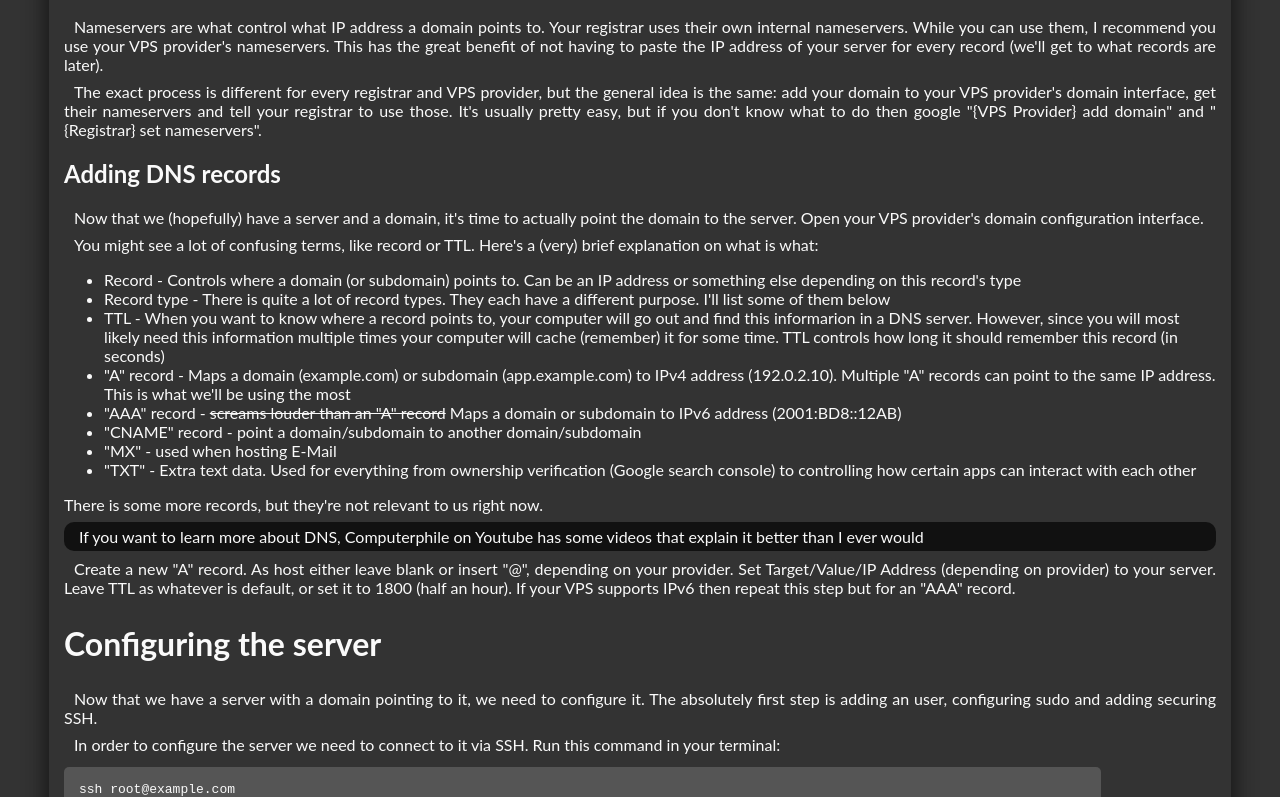
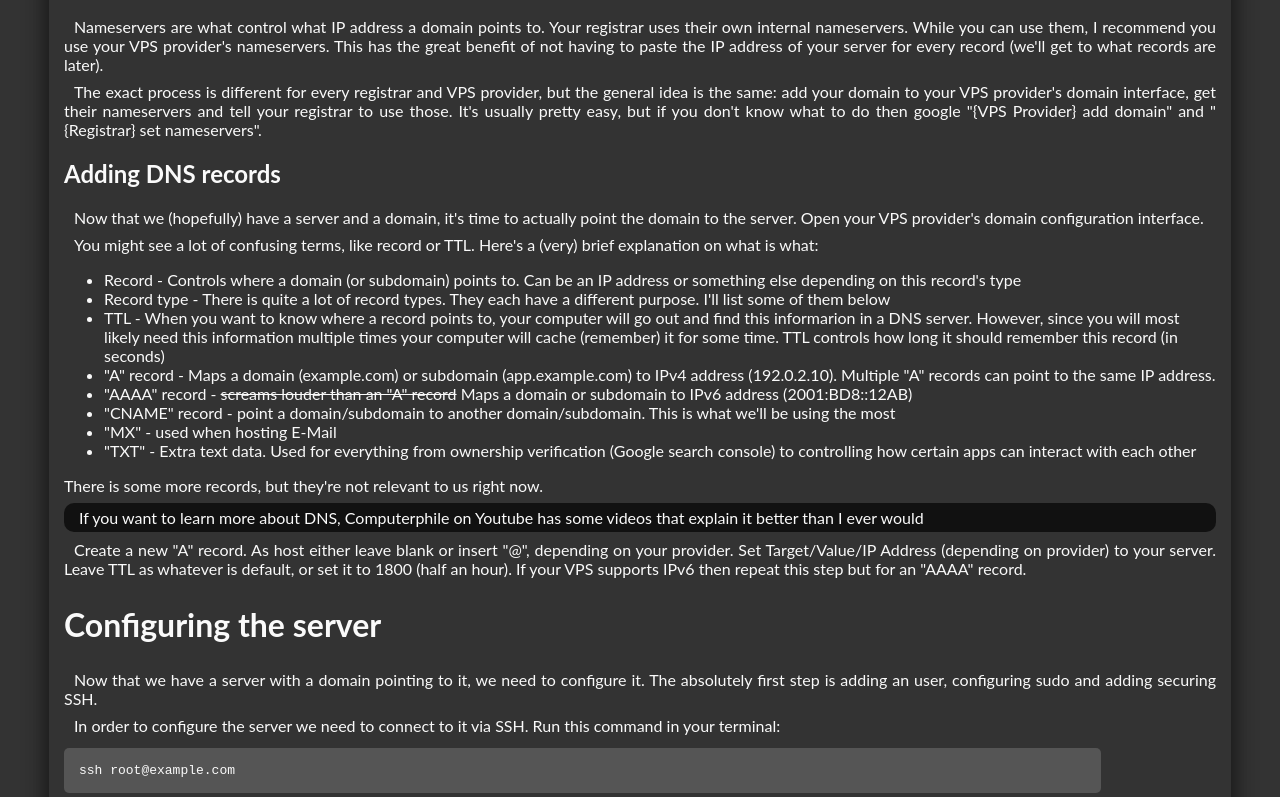
Before and after one commit to draganczukp/blog, a website: page html/posts/Selfhosting-a-cloud.-Part-0:-Basic-setup.html in a window 1280 px wide. Shown: the part 1977-2774 px from the top of the page. Drawn offline with nearby package versions, Linux system fonts and the light colour scheme; files that its build step writes are made by us from their sources.

Commit message:
Saint Pipeline, please give me the green light

```diff
--- a/html/posts/Selfhosting-a-cloud.-Part-0:-Basic-setup.html
+++ b/html/posts/Selfhosting-a-cloud.-Part-0:-Basic-setup.html
@@ -111,9 +111,9 @@ You might see a lot of confusing terms, like record or TTL. Here's a (very) brie
 		<li>Record - Controls where a domain (or subdomain) points to. Can be an IP address or something else depending on this record's type</li>
 		<li>Record type - There is quite a lot of record types. They each have a different purpose. I'll list some of them below</li>
 		<li>TTL - When you want to know where a record points to, your computer will go out and find this informarion in a DNS server. However, since you will most likely need this information multiple times your computer will cache (remember) it for some time. TTL controls how long it should remember this record (in seconds)</li>
-		<li>"A" record - Maps a domain (example.com) or subdomain (app.example.com) to IPv4 address (192.0.2.10). Multiple "A" records can point to the same IP address. This is what we'll be using the most</li>
-		<li>"AAA" record - <s>screams louder than an "A" record</s> Maps a domain or subdomain to IPv6 address (2001:BD8::12AB)</li>
-		<li>"CNAME" record - point a domain/subdomain to another domain/subdomain</li>
+		<li>"A" record - Maps a domain (example.com) or subdomain (app.example.com) to IPv4 address (192.0.2.10). Multiple "A" records can point to the same IP address.</li>
+		<li>"AAAA" record - <s>screams louder than an "A" record</s> Maps a domain or subdomain to IPv6 address (2001:BD8::12AB)</li>
+		<li>"CNAME" record - point a domain/subdomain to another domain/subdomain. This is what we'll be using the most</li>
 		<li>"MX" - used when hosting E-Mail</li>
 		<li>"TXT" - Extra text data. Used for everything from ownership verification (Google search console) to controlling how certain apps can interact with each other</li>
 </ul>
@@ -123,7 +123,7 @@ There is some more records, but they're not relevant to us right now.
 If you want to learn more about DNS, Computerphile on Youtube has some videos that explain it better than I ever would
 </p>
 <p>
-Create a new "A" record. As host either leave blank or insert "@", depending on your provider. Set Target/Value/IP Address (depending on provider) to your server. Leave TTL as whatever is default, or set it to 1800 (half an hour). If your VPS supports IPv6 then repeat this step but for an "AAA" record.
+Create a new "A" record. As host either leave blank or insert "@", depending on your provider. Set Target/Value/IP Address (depending on provider) to your server. Leave TTL as whatever is default, or set it to 1800 (half an hour). If your VPS supports IPv6 then repeat this step but for an "AAAA" record.
 </p>
 <h1>Configuring the server</h1>
 <p>
@@ -326,7 +326,7 @@ The next post (which should come out in a day or two) will show you how to run a
 </p>
 		</article>
 		<footer>
-			<a href="/contact.html">Contact me</a> | <a href="/list.html">List of posts</a> | <a href="/all.html">All posts</a>
+			<a href="/contact.html">Contact me</a> | <a href="/list.html">List of posts</a> | <a href="/rss.xml">RSS feed</a>
 		</footer>
 	</body>
 </html>
```
Also changed, not shown: html/list.html (+1 -1 lines), html/posts/About-this-blog.html (+1 -1 lines), html/posts/Get-comfortable-in-(neo)mutt.html (+1 -1 lines), html/posts/How-I-make-this-blog.html (+1 -1 lines), html/posts/Migrating-from-AutoCommands-to-ftplugins.html (+1 -1 lines), html/posts/Selfhosting-a-cloud.-Part-1:-Reverse-Proxy-with-Traefik-v2.html (+1 -1 lines), html/posts/Selfhosting-a-cloud.-Part-3:-Secure-your-services-with-HTTPS.html (+1 -1 lines).
